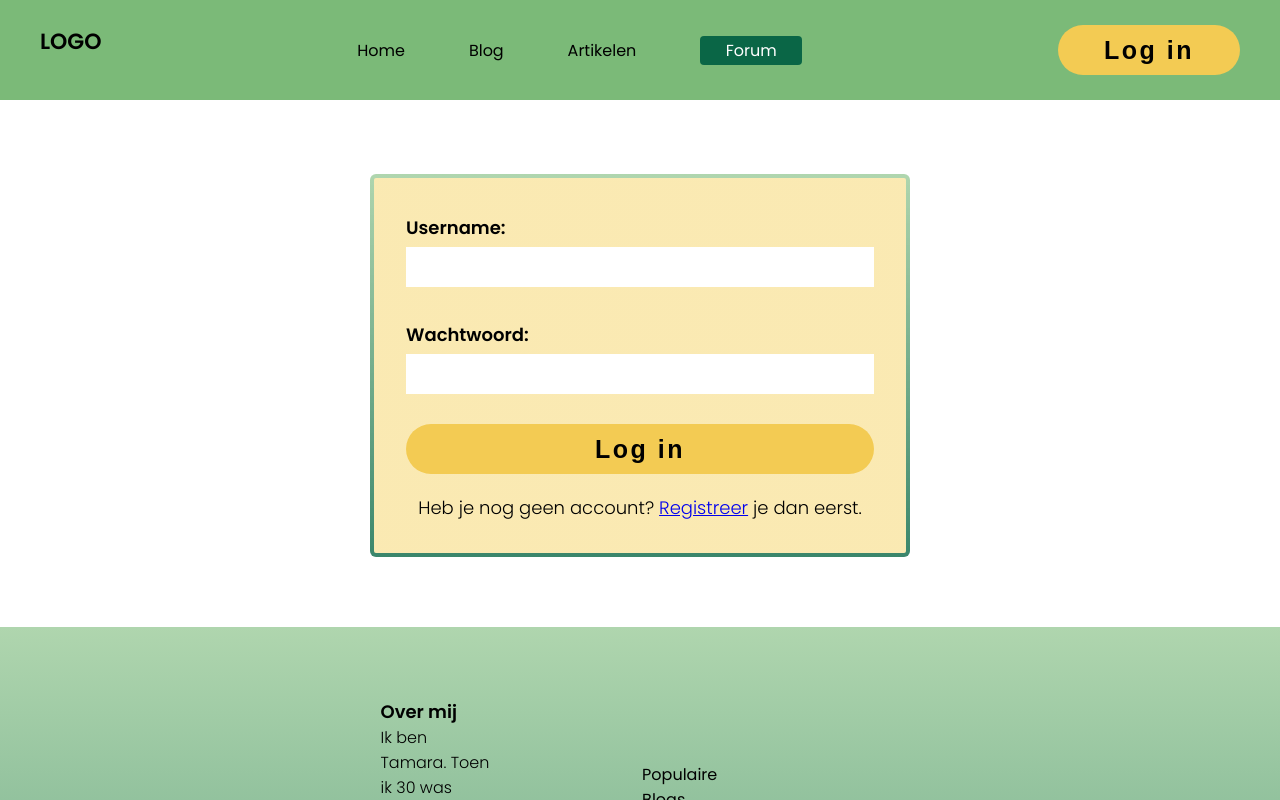
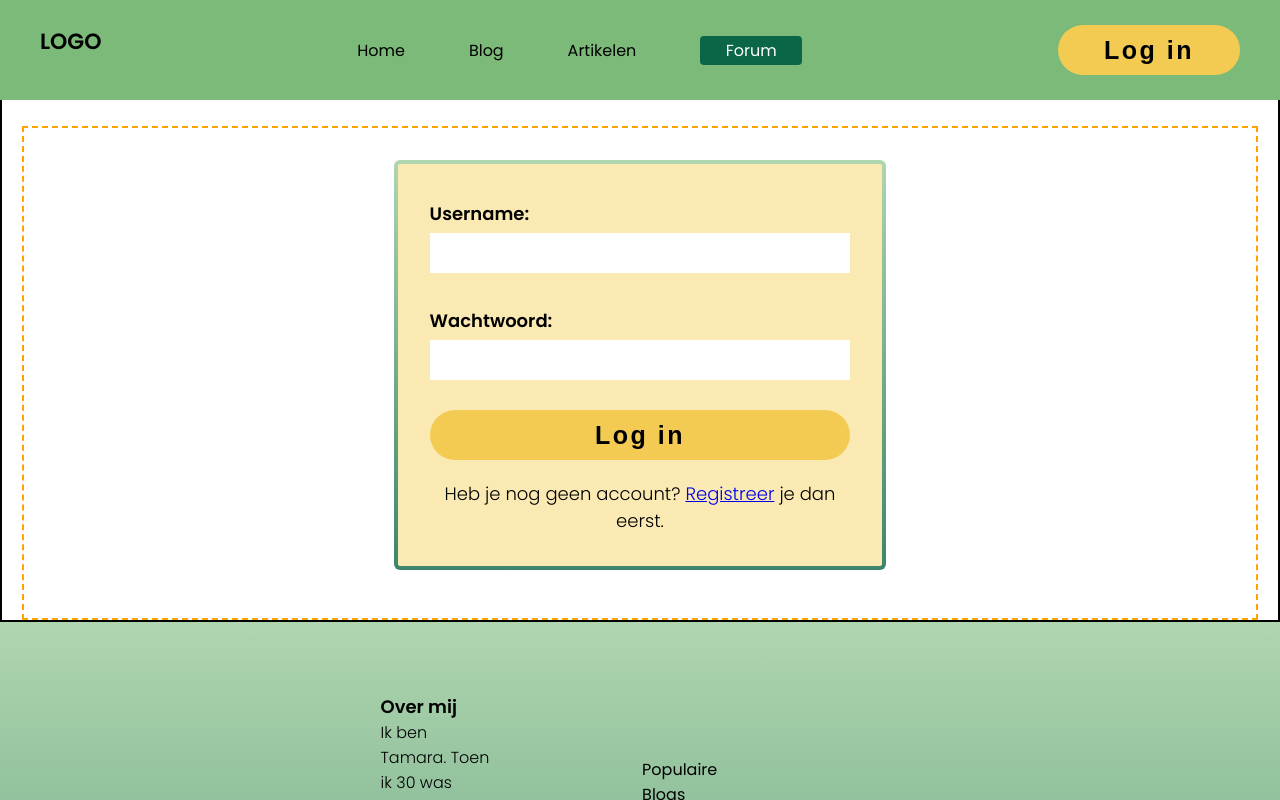
Before and after one commit to TamaraDeBeer/Frontend-AutiWomen, a React (Vite) app: page / in a window 1280 px wide. Both pictures are taken after a click on the button "Log in". Shown: the top 800 px of the page. Built offline with nearby package versions, Linux system fonts and the light colour scheme.

Commit message:
accountLogin aangepast met reusable inner en outer container styling

```diff
--- a/src/pages/accountLogin/AccountLogin.jsx
+++ b/src/pages/accountLogin/AccountLogin.jsx
@@ -45,8 +45,8 @@ function AccountLogin() {
     }
 
     return (
-        <section className={styles['outer-container']}>
-            <div className={`${styles['inner-container']} ${styles['section-login__inner-container']}`}>
+        <section className="outer-container">
+            <div className="inner-container">
                 <form onSubmit={handleSubmit(handleFormSubmit)} className={styles['login-form']}>
                     <InputField
                         inputId="username-field"
--- a/src/pages/accountLogin/AccountLogin.module.css
+++ b/src/pages/accountLogin/AccountLogin.module.css
@@ -1,32 +1,13 @@
-.outer-container {
-    display: flex;
-    flex-direction: row;
-    justify-content: center;
-    padding: 20px 0;
-}
-
-.inner-container {
-    flex-basis: 1200px;
-    display: flex;
-    flex-direction: column;
-    justify-content: center;
-    margin: 30px 20px 50px 20px;
-    /*gap: 3.12rem;*/
-    padding-top: 7.75rem;
-}
-
-.section-login__inner-container {
-    align-items: center;
-}
-
 .login-form {
     display: flex;
     flex-direction: column;
+    align-self: center;
     padding: 32px;
     gap: 1.25rem;
     background: linear-gradient(hsla(46, 88%, 84%, 50), hsla(46, 88%, 84%, 50)) padding-box,
     linear-gradient(180deg, rgba(122, 186, 120, 0.60) 0%, rgba(10, 104, 71, 0.80) 100%) border-box;
     border-radius: 6px;
     border: 4px solid transparent;
-    width: 45%;
+    width: 40%;
+    margin: 2rem 0 3rem 0;
 }
```
